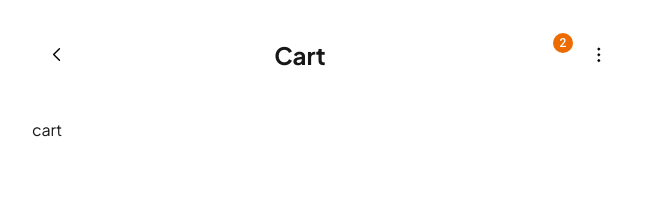
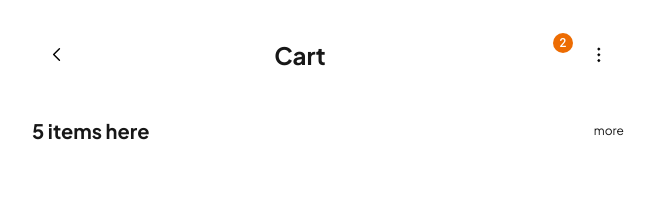
Before and after one commit to sobol4156/grofresh, a Next.js app: page /cart in a window 1280 px wide. Shown: the top 208 px of the page, without its empty margins (312-966 px from the left). Built offline with nearby package versions, Linux system fonts and the light colour scheme; some icons are missing.

Commit message:
feat: add clear currentItem when changed route

```diff
--- a/src/app/styles/globals.css
+++ b/src/app/styles/globals.css
@@ -71,3 +71,7 @@ html,
 body {
   height: 100%;
 }
+
+img {
+  user-select: none;
+}
--- a/src/features/add-to-cart/ui/AddToCartModal.tsx
+++ b/src/features/add-to-cart/ui/AddToCartModal.tsx
@@ -4,17 +4,23 @@ import { useClickOutside } from '@/shared/hooks/useClickOutside';
 import Button from '@/shared/ui/Button';
 import Counter from '@/shared/ui/Counter';
 import { AnimatePresence, motion } from 'framer-motion';
-import { useRef } from 'react';
+import { usePathname } from 'next/navigation';
+import { useEffect, useRef } from 'react';
 
 export default function AddToCartModal() {
   const modalRef = useRef<HTMLDivElement>(null)
 
   const dispatch = useAppDispatch()
+  const pathname = usePathname();
   const currentItem = useAppSelector((state) => {
     const selected = state.cart.selectedProduct
     if (!selected) return null
     return state.cart.items.find(item => item.id === selected.id) || selected
   })
+
+  useEffect(() => {
+    dispatch(clearLastProduct());
+  }, [pathname, dispatch]);
 
   useClickOutside(modalRef as React.RefObject<HTMLElement>, () => dispatch(clearLastProduct()), { doubleEvent: true, doubleTapDelay: 300 })
 
--- a/src/pages/cart/index.tsx
+++ b/src/pages/cart/index.tsx
@@ -1,8 +1,10 @@
+import CartList from "@/widgets/cart-list";
+
 export default function Cart() {
   return (
     <div className="mt-[38px]">
       <div className="container">
-        cart
+        <CartList />
       </div>
     </div>
   )
--- a/src/shared/lib/test-utils/createMockStore.ts
+++ /dev/null
@@ -1,9 +0,0 @@
-import { configureStore } from '@reduxjs/toolkit';
-import { cartReducer } from '@/entities/cart/model/cart.slice';
-
-export const createMockStore = () =>
-  configureStore({
-    reducer: {
-      cart: cartReducer,
-    },
-  });
--- /dev/null
+++ b/src/widgets/cart-list/CartList.tsx
@@ -0,0 +1,15 @@
+export default function CartList(){
+  return (
+    <div className="flex flex-col">
+
+      <div className="flex justify-between items-center">
+        <h4 className="h4-bold">5 items here</h4>
+        <span className="small-regular">more</span>
+      </div>
+
+      <div>
+
+      </div>
+    </div>
+  )
+}
--- /dev/null
+++ b/src/widgets/cart-list/index.ts
@@ -0,0 +1 @@
+export { default } from './CartList'
```
